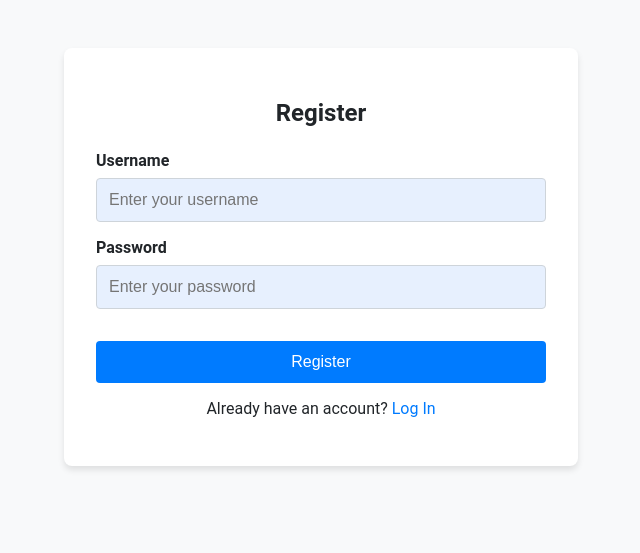
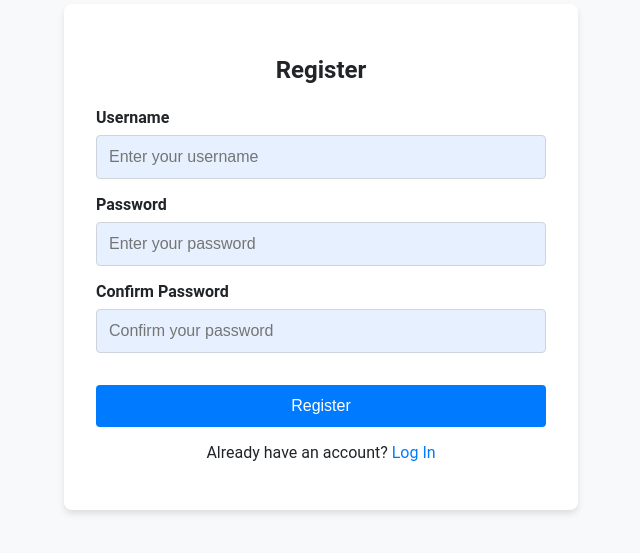
Before and after one commit to Juebana/ProjecteExchange, an Angular app in the folder frontend/: page /register in a window 1280 px wide. Shown: the part 143-696 px from the top of the page, without its empty margins (319-959 px from the left). Built offline with nearby package versions, Linux system fonts and the light colour scheme.

Commit message:
implemented the confirm password and minimum requirement for the password for the register

```diff
--- a/frontend/src/app/components/register/register.component.html
+++ b/frontend/src/app/components/register/register.component.html
@@ -21,6 +21,16 @@
         placeholder="Enter your password"
       />
     </div>
+    <div class="form-group">
+      <label for="confirmPassword">Confirm Password</label>
+      <input
+        id="confirmPassword"
+        type="password"
+        [(ngModel)]="confirmPassword"
+        [ngModelOptions]="{ standalone: true }"
+        placeholder="Confirm your password"
+      />
+    </div>
     <button type="submit" [disabled]="!isFormValid">Register</button>
   </form>
   <p>Already have an account? <a routerLink="/login">Log In</a></p>
--- a/frontend/src/app/components/register/register.component.ts
+++ b/frontend/src/app/components/register/register.component.ts
@@ -14,6 +14,7 @@ import { User } from '../../models/user.model';
 })
 export class RegisterComponent {
   user: User = new User('', '', '');
+  confirmPassword: string = ''; // New variable for confirm password
 
   showAlert: boolean = false;
   alertMessage: string = '';
@@ -22,13 +23,29 @@ export class RegisterComponent {
   constructor(private authService: AuthService, private router: Router) {}
 
   get isFormValid(): boolean {
-    return this.user.username.trim() !== '' && this.user.password.trim() !== '';
+    // Define password requirements: at least 8 chars, 1 uppercase, 1 lowercase, 1 number
+    const passwordRegex = /^(?=.*[a-z])(?=.*[A-Z])(?=.*\d).{8,}$/;
+    const isUsernameValid = this.user.username.trim() !== '';
+    const isPasswordValid = passwordRegex.test(this.user.password);
+    const doPasswordsMatch = this.user.password === this.confirmPassword;
+
+    return isUsernameValid && isPasswordValid && doPasswordsMatch;
   }
 
   onSubmit(): void {
     if (!this.isFormValid) {
-      console.warn('Username or password is missing.');
-      this.alertMessage = 'Please fill in both username and password.';
+      console.warn('Form is invalid.');
+      let errorMessage = 'Please fix the following:';
+      if (this.user.username.trim() === '') {
+        errorMessage += ' Username is required.';
+      }
+      if (!/^(?=.*[a-z])(?=.*[A-Z])(?=.*\d).{8,}$/.test(this.user.password)) {
+        errorMessage += ' Password must be at least 8 characters, with an uppercase letter, lowercase letter, and number.';
+      }
+      if (this.user.password !== this.confirmPassword) {
+        errorMessage += ' Passwords do not match.';
+      }
+      this.alertMessage = errorMessage;
       this.showAlert = true;
       this.registerSuccess = false;
       return;
```
